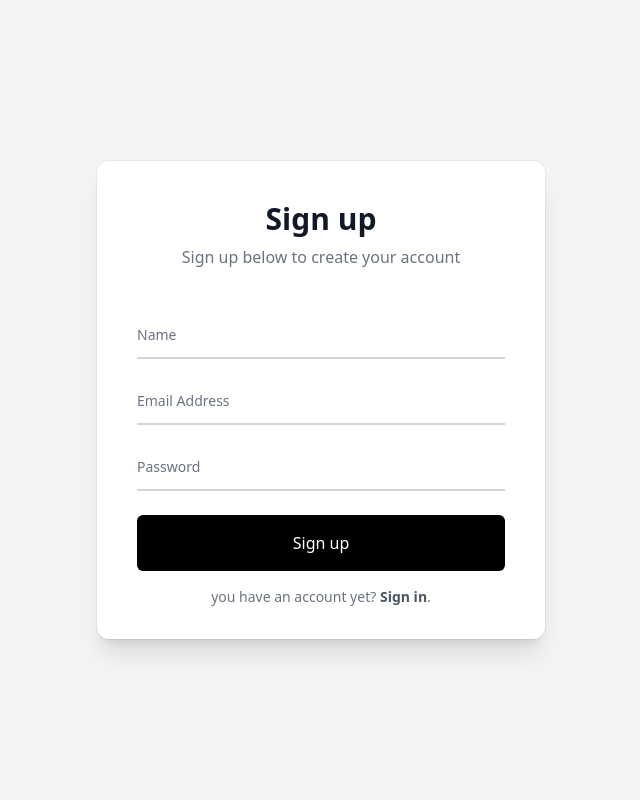
After one commit to amhine/Chef_Cuisinier, a PHP site: page /siginup.php in a window 1280 px wide. The commit adds this page. Shown: the whole page, without its empty margins (319-959 px from the left). Run offline with PHP 8.4, Linux system fonts and the light colour scheme; style sheets or scripts are compiled from the project's sources.

Commit message:
creation page sinscrire

```diff
--- a/src/login.php
+++ b/src/login.php
@@ -51,7 +51,7 @@
       </div>
       <p class="mt-4 text-center text-sm text-gray-500">
         Don't have an account yet?
-        <a href="#!" class="font-semibold text-gray-600 hover:underline">Sign up</a>.
+        <a href="siginup.php" class="font-semibold text-gray-600 hover:underline">Sign up</a>.
       </p>
     </form>
   </div>
--- /dev/null
+++ b/src/siginup.php
@@ -0,0 +1,48 @@
+<!DOCTYPE html>
+<html lang="en">
+<head>
+  <meta charset="UTF-8">
+  <meta name="viewport" content="width=device-width, initial-scale=1.0">
+  <title>Document</title>
+  <link rel="stylesheet" href="input.css">
+    <link rel="stylesheet" href="output.css">
+</head>
+<body class="flex items-center justify-center min-h-screen bg-gray-100">
+    <div class="relative mx-auto w-full max-w-md bg-white px-6 pt-10 pb-8 shadow-xl ring-1 ring-gray-900/5 sm:rounded-xl sm:px-10">
+        <div class="text-center">
+        <h1 class="text-3xl font-semibold text-gray-900">Sign up</h1>
+        <p class="mt-2 text-gray-500">Sign up below to create your account</p>
+        </div>
+        <form action="" class="mt-6 flex flex-col">
+            <div class="relative mt-6">
+                <input type="text" name="name" id="name" placeholder="Name" class="peer w-full border-b-2 border-gray-300 py-2 placeholder-transparent focus:border-gray-500 focus:outline-none" />
+                <label for="email" class="absolute top-0 left-0 transform -translate-y-1/2 text-sm text-gray-800 transition-all duration-200 ease-in-out peer-placeholder-shown:translate-y-2 peer-placeholder-shown:text-gray-500 peer-focus:-translate-y-1/2 peer-focus:text-sm peer-focus:text-gray-800">
+                     Name
+                </label>
+            </div>
+            <div class="relative mt-6">
+                <input type="email" name="email" id="email" placeholder="Email Address" class="peer w-full border-b-2 border-gray-300 py-2 placeholder-transparent focus:border-gray-500 focus:outline-none" />
+                <label for="email" class="absolute top-0 left-0 transform -translate-y-1/2 text-sm text-gray-800 transition-all duration-200 ease-in-out peer-placeholder-shown:translate-y-2 peer-placeholder-shown:text-gray-500 peer-focus:-translate-y-1/2 peer-focus:text-sm peer-focus:text-gray-800">
+                    Email Address
+                </label>
+            </div>
+            <div class="relative mt-6">
+                <input type="password" name="password" id="password" placeholder="Password" class="peer w-full border-b-2 border-gray-300 py-2 placeholder-transparent focus:border-gray-500 focus:outline-none"/>
+                <label for="password" class="absolute top-0 left-0 transform -translate-y-1/2 text-sm text-gray-800 transition-all duration-200 ease-in-out peer-placeholder-shown:translate-y-2 peer-placeholder-shown:text-gray-500 peer-focus:-translate-y-1/2 peer-focus:text-sm peer-focus:text-gray-800">
+                    Password
+                </label>
+            </div>
+            <div class="mt-6">
+                <button type="submit" class="w-full rounded-md bg-black px-3 py-4 text-white hover:bg-gray-700 focus:outline-none">
+                    Sign up
+                </button>
+            </div>
+            <p class="mt-4 text-center text-sm text-gray-500">
+                you have an account yet?
+                <a href="login.php" class="font-semibold text-gray-600 hover:underline">Sign in</a>.
+            </p>
+        </form>
+    </div>
+</body>
+
+</html>
```
Also changed, not shown: src/index.php (+23 -0 lines), src/menu.php (added, +60 -0 lines), src/output.css (+78 -0 lines), img/hero.png (added).
